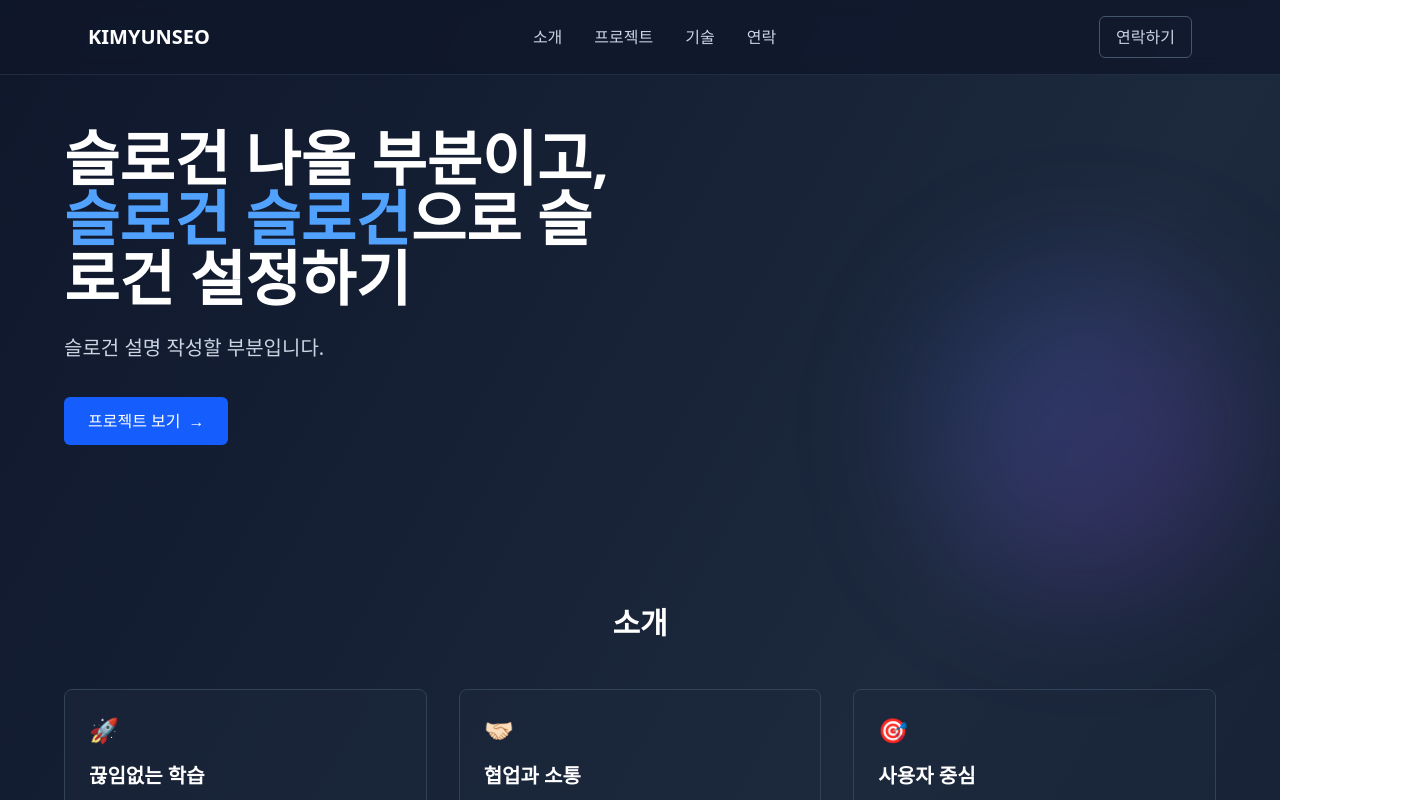
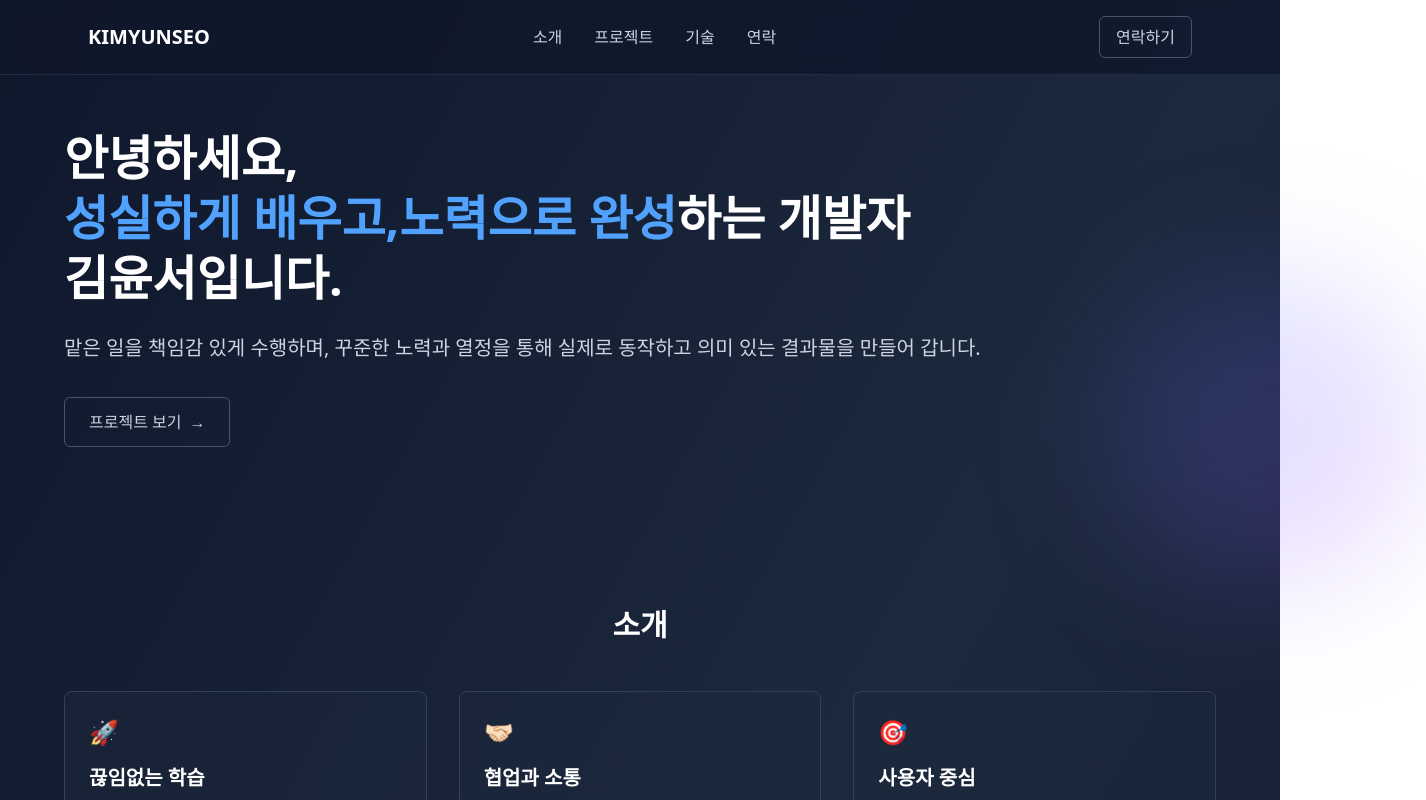
Before and after one commit to yuunseo/yunseo-portfolio, a Next.js app: page / in a window 1280 px wide. Shown: the top 800 px of the page, 1426 px wide, since content can reach past the window. Built offline with nearby package versions, Linux system fonts and the light colour scheme.

Commit message:
design: Hero 부분 슬로건과 디자인 변경

```diff
--- a/src/components/Hero.jsx
+++ b/src/components/Hero.jsx
@@ -6,22 +6,24 @@ export default function Hero() {
       <div className="max-w-6xl mx-auto">
         <div className="flex flex-col lg:flex-row items-center gap-12">
           <div className="flex-1 text-center lg:text-left">
-            <h1 className="text-5xl lg:text-6xl font-bold text-white mb-6 text-balance">
-              슬로건 나올 부분이고,
+            <h1 className="leading-tight whitespace-nowrap text-3xl lg:text-5xl font-bold text-white mb-6 text-balance">
+              안녕하세요,
               <br />
-              <span className="text-blue-400">슬로건 슬로건</span>으로 슬로건 설정하기
+              <span className="text-blue-400">성실하게 배우고,노력으로 완성</span>하는 개발자
+              <br />
+            김윤서입니다.
             </h1>
-            <p className="text-xl text-slate-300 mb-8 text-pretty leading-relaxed">
-              슬로건 설명 작성할 부분입니다.
+            <p className="whitespace-nowrap text-xl text-slate-300 mb-8 text-pretty leading-relaxed">
+              맡은 일을 책임감 있게 수행하며, 꾸준한 노력과 열정을 통해 실제로 동작하고 의미 있는 결과물을 만들어 갑니다.
             </p>
             <div className="flex flex-col sm:flex-row gap-4 justify-center lg:justify-start">
-              <Link
+            <Link
                 href="#projects"
-                className="px-6 py-3 bg-blue-600 hover:bg-blue-700 text-white rounded-md transition-colors flex items-center justify-center"
-              >
+                className="px-6 py-3 border border-slate-600 text-slate-300 hover:bg-slate-700 bg-transparent rounded-md transition-colors"
+                >
                 프로젝트 보기
                 <span className="ml-2">→</span>
-              </Link>
+            </Link>
             </div>
           </div>
           <div className="flex-1 flex justify-center">
@@ -29,7 +31,7 @@ export default function Hero() {
               <div className="w-80 h-80 bg-gradient-to-br from-blue-500/20 to-purple-500/20 rounded-full blur-3xl absolute -inset-4"></div>
               {/* <img
                   src="/profile-photo.jpg"
-                  alt="나를 설명할 수 있는 사진"
+                  alt="김윤서 사진"
                   className="relative z-10 w-80 h-80 object-cover rounded-2xl shadow-2xl"
                 /> */}
             </div>
```
